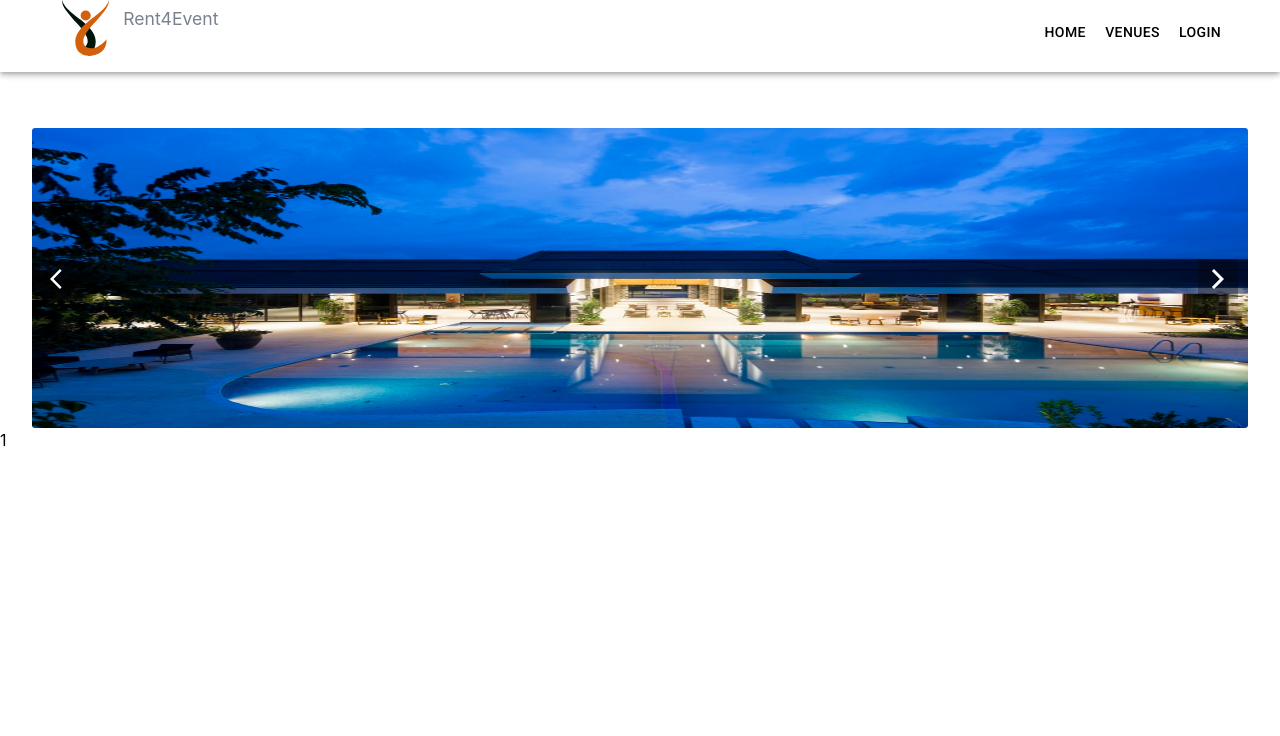
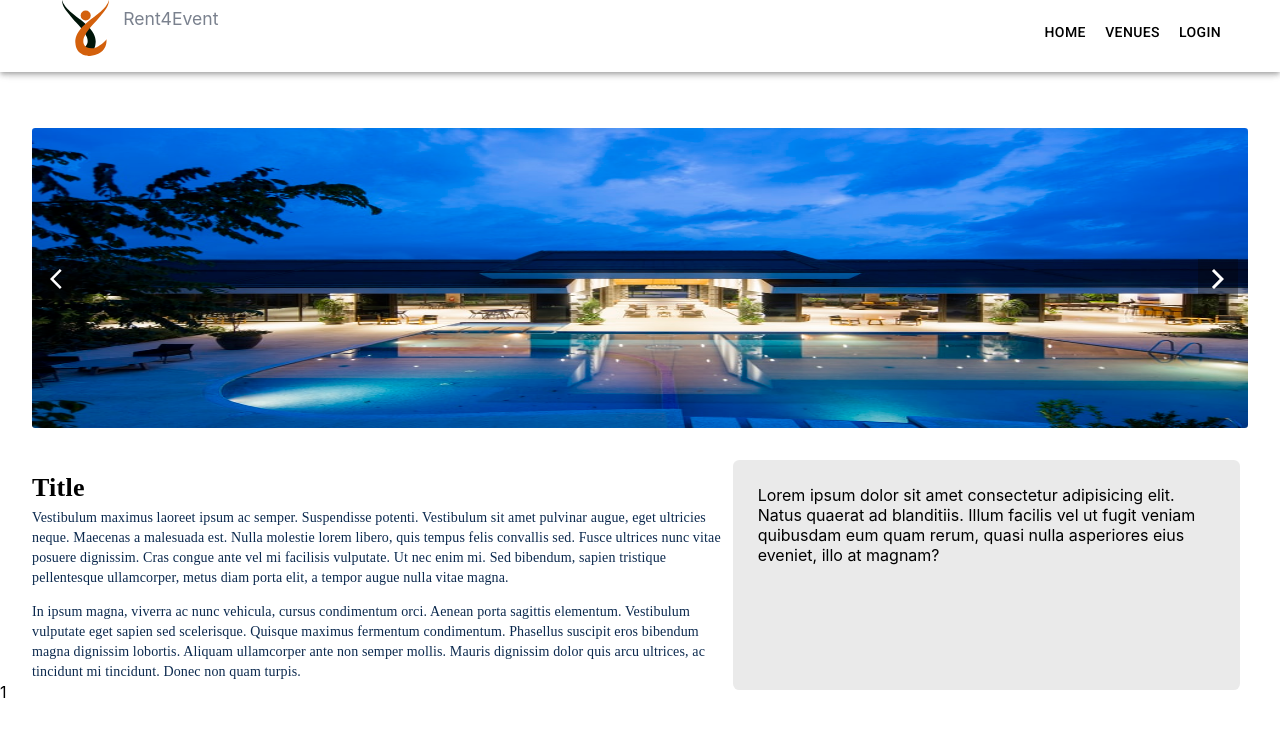
Before and after one commit to snehago/Rent4EventUI, a React (Create React App) app: page /venue-details/1 in a window 1280 px wide. Shown: the top 736 px of the page. Built offline with nearby package versions, Linux system fonts and the light colour scheme; no server answers.

Commit message:
title and description added

```diff
--- /dev/null
+++ b/src/Components/DetailsDescriptionSection/DescriptionSection.tsx
@@ -0,0 +1,46 @@
+import { Grid, Paper, Typography } from "@material-ui/core";
+import React from "react";
+import { makeStyles } from "@material-ui/core/styles";
+import "./description.scss";
+
+export default function DescriptionSection() {
+  return (
+    <div>
+      <div className="descriptionContainer">
+        <Grid container spacing={3}>
+          <Grid item container spacing={2} xs={12}>
+            <Grid item xs={7}>
+              <Typography className="venueTitle" component="h2">
+                Title
+              </Typography>
+              <Typography className="descriptionText">
+                Vestibulum maximus laoreet ipsum ac semper. Suspendisse potenti.
+                Vestibulum sit amet pulvinar augue, eget ultricies neque.
+                Maecenas a malesuada est. Nulla molestie lorem libero, quis
+                tempus felis convallis sed. Fusce ultrices nunc vitae posuere
+                dignissim. Cras congue ante vel mi facilisis vulputate. Ut nec
+                enim mi. Sed bibendum, sapien tristique pellentesque
+                ullamcorper, metus diam porta elit, a tempor augue nulla vitae
+                magna.
+                <p /> In ipsum magna, viverra ac nunc vehicula, cursus
+                condimentum orci. Aenean porta sagittis elementum. Vestibulum
+                vulputate eget sapien sed scelerisque. Quisque maximus fermentum
+                condimentum. Phasellus suscipit eros bibendum magna dignissim
+                lobortis. Aliquam ullamcorper ante non semper mollis. Mauris
+                dignissim dolor quis arcu ultrices, ac tincidunt mi tincidunt.
+                Donec non quam turpis.
+              </Typography>
+            </Grid>
+
+            <Grid item xs={5} style={{backgroundColor:"#EAEAEA",borderRadius:'0.4rem',padding:'2%'}}>
+              Lorem ipsum dolor sit amet consectetur adipisicing elit. Natus
+              quaerat ad blanditiis. Illum facilis vel ut fugit veniam quibusdam
+              eum quam rerum, quasi nulla asperiores eius eveniet, illo at
+              magnam?
+            </Grid>
+          </Grid>
+        </Grid>
+      </div>
+    </div>
+  );
+}
--- /dev/null
+++ b/src/Components/DetailsDescriptionSection/description.scss
@@ -0,0 +1,23 @@
+.descriptionContainer {
+  margin-top: 3%;
+  margin-left: 2.5%;
+  margin-right: 2.5%;
+  display: flex;
+  justify-content: center;
+}
+
+.venueTitle {
+  text-align: left;
+  font: normal normal 700 26px/40px Montserrat !important;
+  letter-spacing: 0px;
+  color: #000000;
+  opacity: 1;
+}
+
+.descriptionText {
+  text-align: left;
+  font: normal normal normal 14px/20px Montserrat !important;
+  letter-spacing: 0px;
+  color: #0b294e;
+  opacity: 1;
+}
--- a/src/Layouts/VenueDetailsPage.tsx
+++ b/src/Layouts/VenueDetailsPage.tsx
@@ -1,6 +1,7 @@
 import React from "react";
 import { useParams } from "react-router-dom";
 import DetailsCarousel from "../Components/Carousel/DetailsCarousel";
+import DescriptionSection from "../Components/DetailsDescriptionSection/DescriptionSection";
 import Header from "../Components/Header";
 import "./styles/venueDetails.scss";
 
@@ -14,6 +15,9 @@ const VenueDetailsPage = () => {
         <DetailsCarousel />
       </div>
 
+
+      <DescriptionSection />
+
       {venueId}
     </>
   );
```
